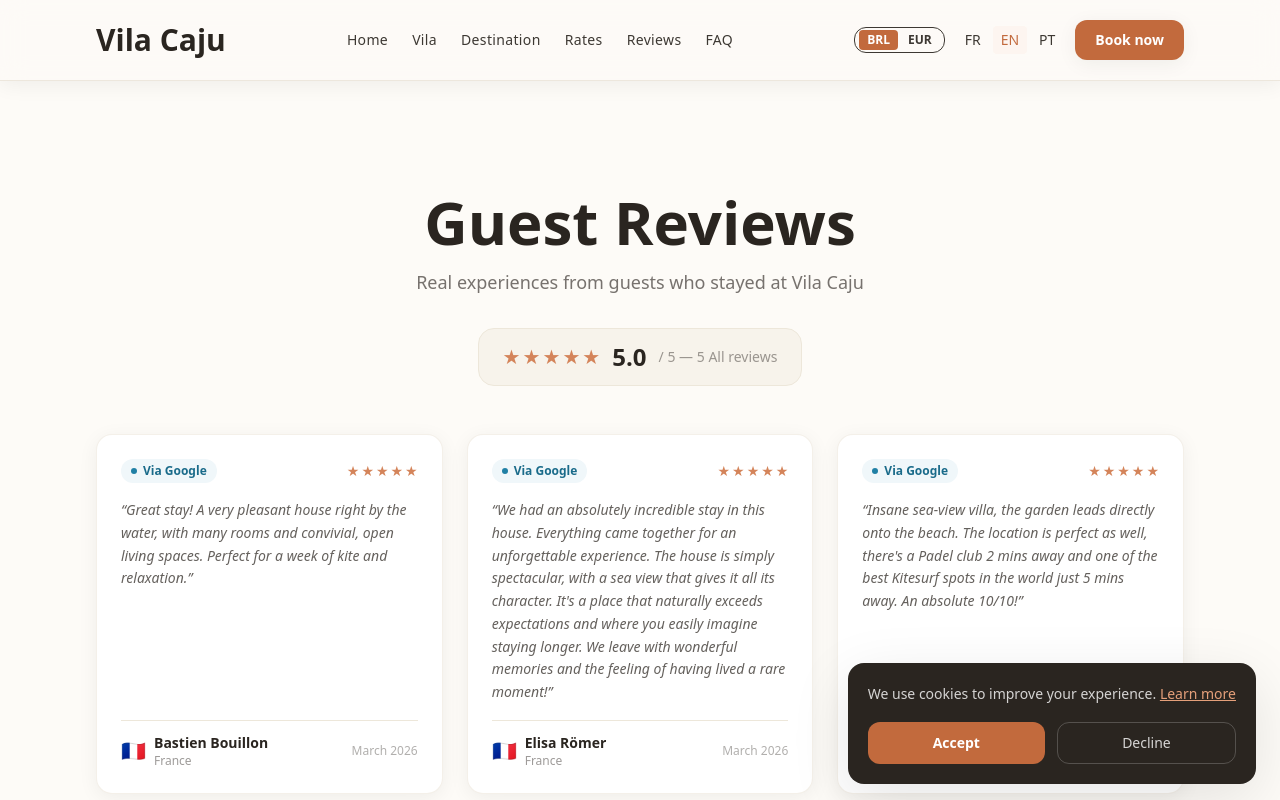
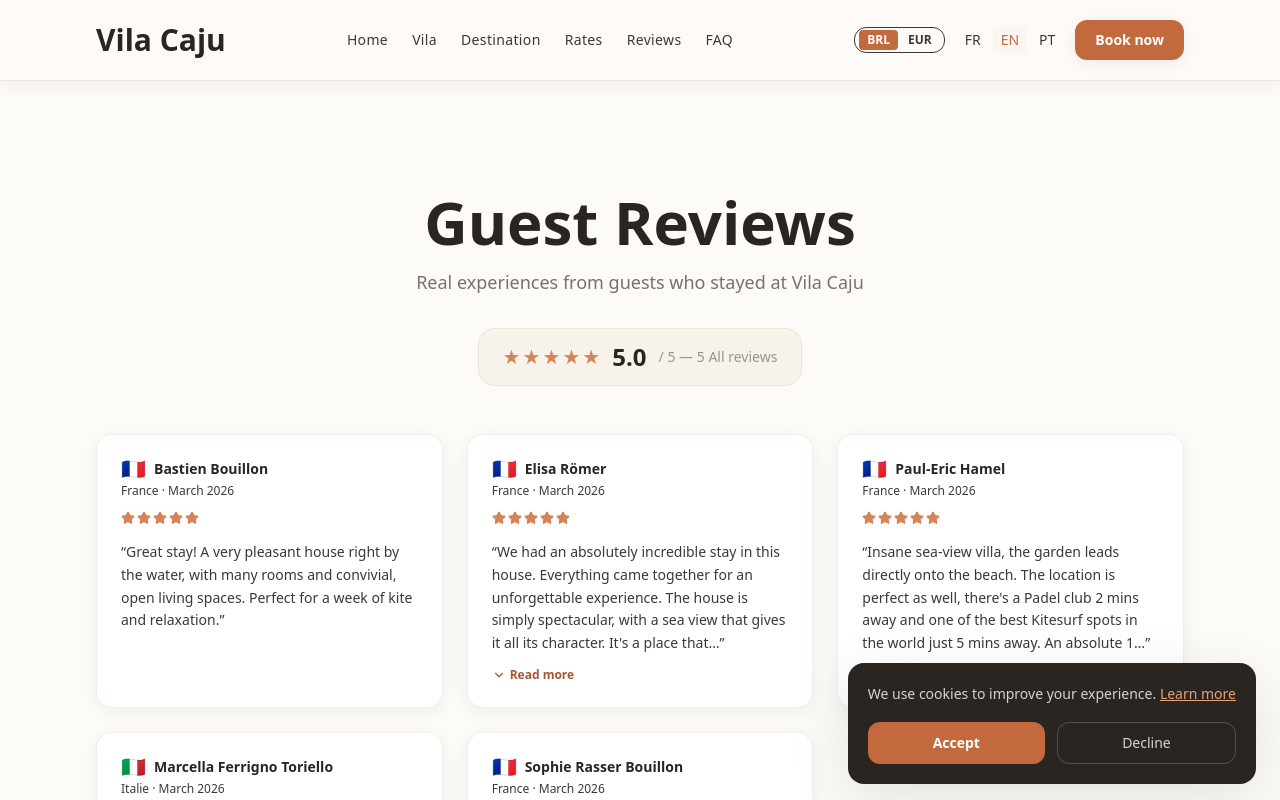
Before and after one commit to pauloeriko/VilaCaju, a Next.js app: page /en/avis in a window 1280 px wide. Shown: the top 800 px of the page. Built offline with nearby package versions, Linux system fonts and the light colour scheme.

Commit message:
modification page avis

```diff
--- a/src/components/reviews/ReviewsGrid.tsx
+++ b/src/components/reviews/ReviewsGrid.tsx
@@ -1,10 +1,26 @@
 "use client";
 
-import React from "react";
-import { cn } from "@/lib/utils";
+import React, { useState } from "react";
+import { Star, ChevronDown, ChevronUp } from "lucide-react";
 import type { Locale } from "@/lib/i18n/config";
 import type { Dictionary } from "@/lib/i18n/dictionaries";
 import type { Review } from "@/types";
+
+// Aligné sur ReviewsSection (landing page)
+const MAX_CHARS = 210;
+
+const expandLabels: Record<Locale, { more: string; less: string }> = {
+  fr: { more: "Lire la suite", less: "Réduire" },
+  en: { more: "Read more",    less: "Show less" },
+  pt: { more: "Ler mais",     less: "Recolher" },
+};
+
+function formatReviewDate(dateStr: string, lang: Locale): string {
+  const [year, month] = dateStr.split("-");
+  const date = new Date(Number(year), Number(month) - 1, 1);
+  const locale = lang === "fr" ? "fr-FR" : lang === "pt" ? "pt-BR" : "en-US";
+  return date.toLocaleDateString(locale, { month: "long", year: "numeric" });
+}
 
 interface ReviewsGridProps {
   reviews: Review[];
@@ -12,73 +28,77 @@ interface ReviewsGridProps {
   dict: Dictionary["reviews"];
 }
 
-const sourceStyles = {
-  airbnb: { bg: "bg-[#FF5A5F]/10", text: "text-[#FF5A5F]", dot: "bg-[#FF5A5F]" },
-  google:  { bg: "bg-ocean-50",     text: "text-ocean-600",   dot: "bg-ocean-500" },
-  direct:  { bg: "bg-sand-100",     text: "text-sand-700",    dot: "bg-sand-500"  },
-};
+interface ReviewCardProps {
+  review: Review;
+  lang: Locale;
+}
 
-function SourceBadge({
-  source,
-  dict,
-}: {
-  source: Review["source"];
-  dict: Dictionary["reviews"];
-}) {
-  const style = sourceStyles[source];
-  const label =
-    source === "airbnb" ? dict.sourceAirbnb
-    : source === "google" ? dict.sourceGoogle
-    : dict.sourceDirect;
+function ReviewCard({ review, lang }: ReviewCardProps) {
+  const [expanded, setExpanded] = useState(false);
+  const text = review.text[lang];
+  const isLong = text.length > MAX_CHARS;
+  const displayText =
+    isLong && !expanded ? text.slice(0, MAX_CHARS).trimEnd() + "…" : text;
+  const labels = expandLabels[lang];
 
   return (
-    <span className={cn("inline-flex items-center gap-1.5 px-2.5 py-1 rounded-full text-xs font-semibold", style.bg, style.text)}>
-      <span className={cn("w-1.5 h-1.5 rounded-full", style.dot)} />
-      {label}
-    </span>
+    <div className="card-organic p-6 flex flex-col h-full hover:shadow-natural-lg transition-shadow">
+      {/* 1. Drapeau + Nom */}
+      <div className="flex items-center gap-2 mb-1">
+        <span className="text-xl leading-none">{review.flag}</span>
+        <p className="font-body font-semibold text-charcoal-800 text-sm">
+          {review.name}
+        </p>
+      </div>
+
+      {/* 2. Date + Lieu */}
+      <p className="font-body text-charcoal-400 text-xs mb-3">
+        {review.country}&nbsp;·&nbsp;{formatReviewDate(review.date, lang)}
+      </p>
+
+      {/* 3. Étoiles */}
+      <div className="flex gap-0.5 mb-4">
+        {Array.from({ length: review.rating }).map((_, i) => (
+          <Star
+            key={i}
+            className="w-3.5 h-3.5 fill-terracotta-400 text-terracotta-400"
+          />
+        ))}
+      </div>
+
+      {/* 4. Texte + bouton expand */}
+      <div className="flex-1 flex flex-col">
+        <p className="font-body text-charcoal-700 text-sm leading-relaxed flex-1">
+          &ldquo;{displayText}&rdquo;
+        </p>
+        {isLong && (
+          <button
+            onClick={() => setExpanded((e) => !e)}
+            className="flex items-center gap-1 text-terracotta-600 text-xs font-semibold mt-3 hover:text-terracotta-700 transition-colors self-start"
+          >
+            {expanded ? (
+              <>
+                <ChevronUp className="w-3.5 h-3.5" />
+                {labels.less}
+              </>
+            ) : (
+              <>
+                <ChevronDown className="w-3.5 h-3.5" />
+                {labels.more}
+              </>
+            )}
+          </button>
+        )}
+      </div>
+    </div>
   );
 }
 
-export default function ReviewsGrid({ reviews, lang, dict }: ReviewsGridProps) {
+export default function ReviewsGrid({ reviews, lang }: ReviewsGridProps) {
   return (
-    <div className="grid grid-cols-1 md:grid-cols-2 lg:grid-cols-3 gap-6">
+    <div className="grid grid-cols-1 md:grid-cols-2 lg:grid-cols-3 gap-6 items-stretch">
       {reviews.map((review) => (
-        <div
-          key={review.id}
-          className="card-organic p-6 flex flex-col gap-4 hover:shadow-natural-lg transition-shadow"
-        >
-          {/* En-tête : badge source + étoiles */}
-          <div className="flex items-center justify-between">
-            <SourceBadge source={review.source} dict={dict} />
-            <div className="flex gap-0.5">
-              {Array.from({ length: review.rating }).map((_, i) => (
-                <span key={i} className="text-terracotta-400 text-sm">★</span>
-              ))}
-            </div>
-          </div>
-
-          {/* Texte */}
-          <p className="text-charcoal-700/80 text-sm leading-relaxed italic flex-1">
-            &ldquo;{review.text[lang]}&rdquo;
-          </p>
-
-          {/* Auteur */}
-          <div className="flex items-center justify-between pt-3 border-t border-sand-200">
-            <div className="flex items-center gap-2">
-              <span className="text-xl">{review.flag}</span>
-              <div>
-                <p className="font-semibold text-charcoal-800 text-sm">{review.name}</p>
-                <p className="text-charcoal-700/50 text-xs">{review.country}</p>
-              </div>
-            </div>
-            <p className="text-charcoal-700/40 text-xs">
-              {new Date(review.date + "-01").toLocaleDateString(
-                lang === "fr" ? "fr-FR" : lang === "pt" ? "pt-BR" : "en-US",
-                { month: "long", year: "numeric" }
-              )}
-            </p>
-          </div>
-        </div>
+        <ReviewCard key={review.id} review={review} lang={lang} />
       ))}
     </div>
   );
```
